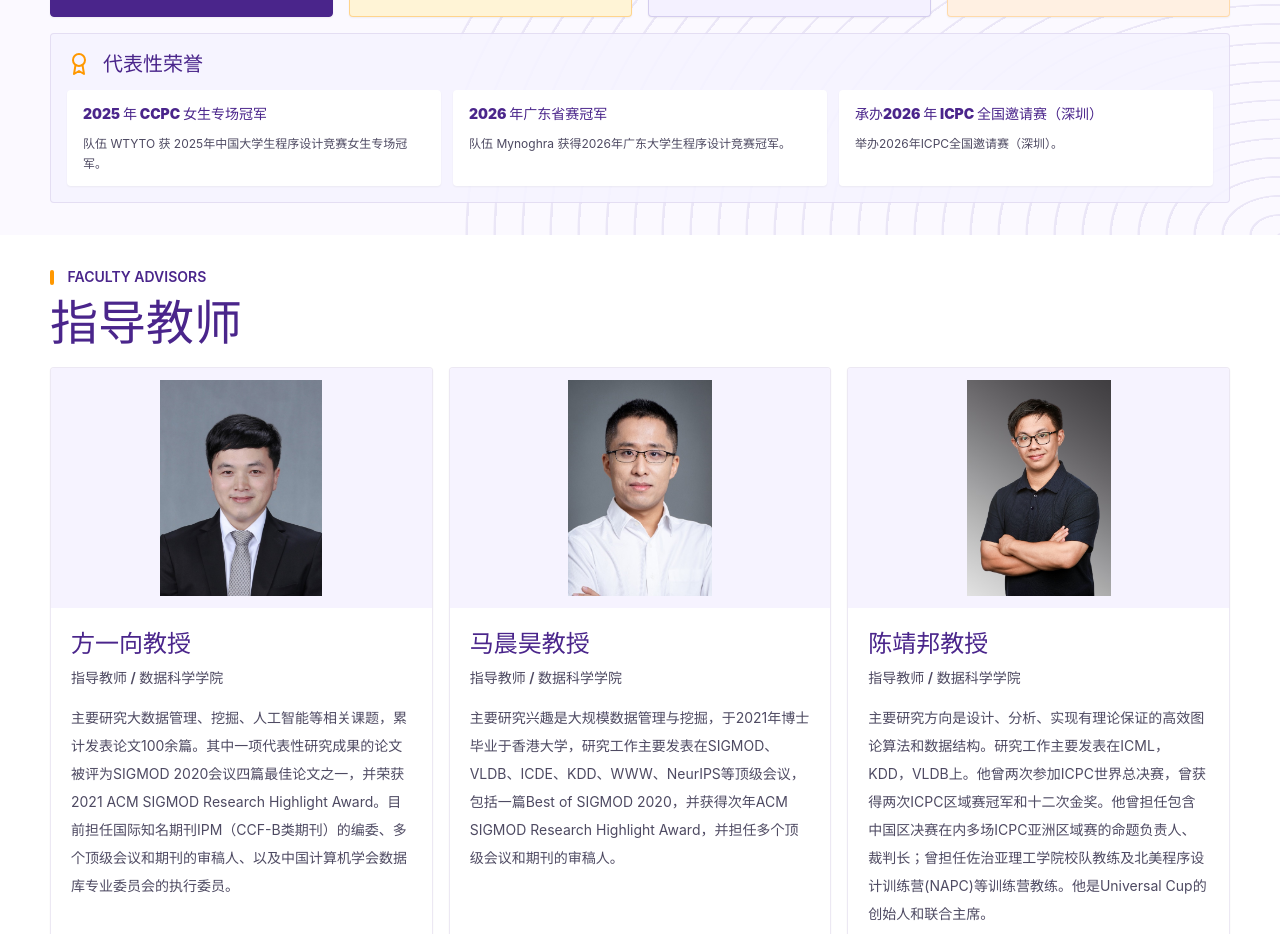
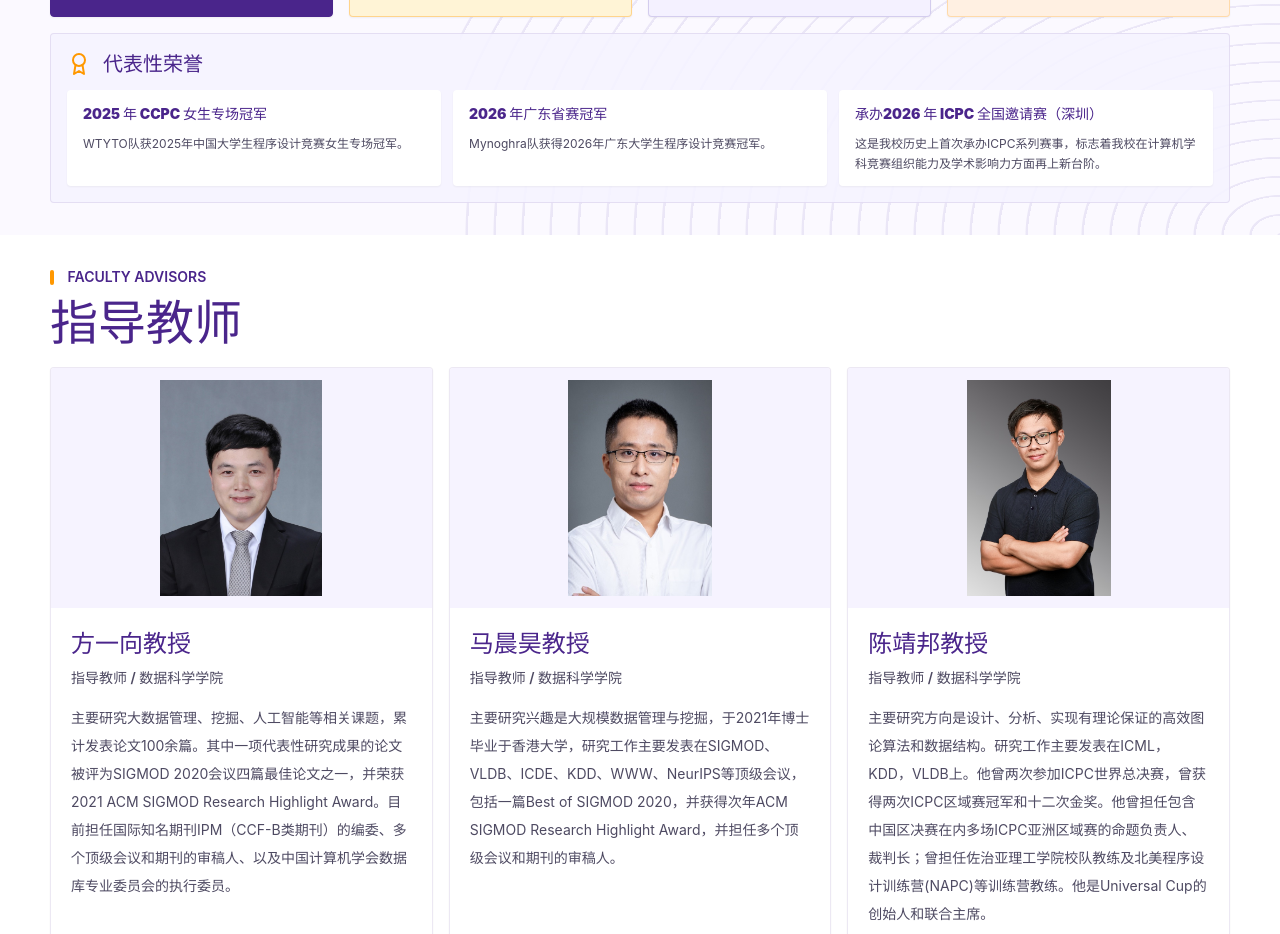
Before and after one commit to sds-xcpc/sds-xcpc.github.io, a React (Vite) app: page / in a window 1280 px wide. Shown: the part 1120-2054 px from the top of the page. Built offline with nearby package versions, Linux system fonts and the light colour scheme.

Commit message:
Update headline honor descriptions

```diff
--- a/src/data/site.ts
+++ b/src/data/site.ts
@@ -176,15 +176,15 @@ export const honorCounters: HonorCounter[] = [
 export const headlineHonors: HonorItem[] = [
   {
     title: '2025 年 CCPC 女生专场冠军',
-    detail: '队伍 WTYTO 获 2025年中国大学生程序设计竞赛女生专场冠军。',
+    detail: 'WTYTO队获2025年中国大学生程序设计竞赛女生专场冠军。',
   },
   {
     title: '2026 年广东省赛冠军',
-    detail: '队伍 Mynoghra 获得2026年广东大学生程序设计竞赛冠军。',
+    detail: 'Mynoghra队获得2026年广东大学生程序设计竞赛冠军。',
   },
   {
     title: '承办2026 年 ICPC 全国邀请赛（深圳）',
-    detail: '举办2026年ICPC全国邀请赛（深圳）。',
+    detail: '这是我校历史上首次承办ICPC系列赛事，标志着我校在计算机学科竞赛组织能力及学术影响力方面再上新台阶。',
   },
 ];
 
```
